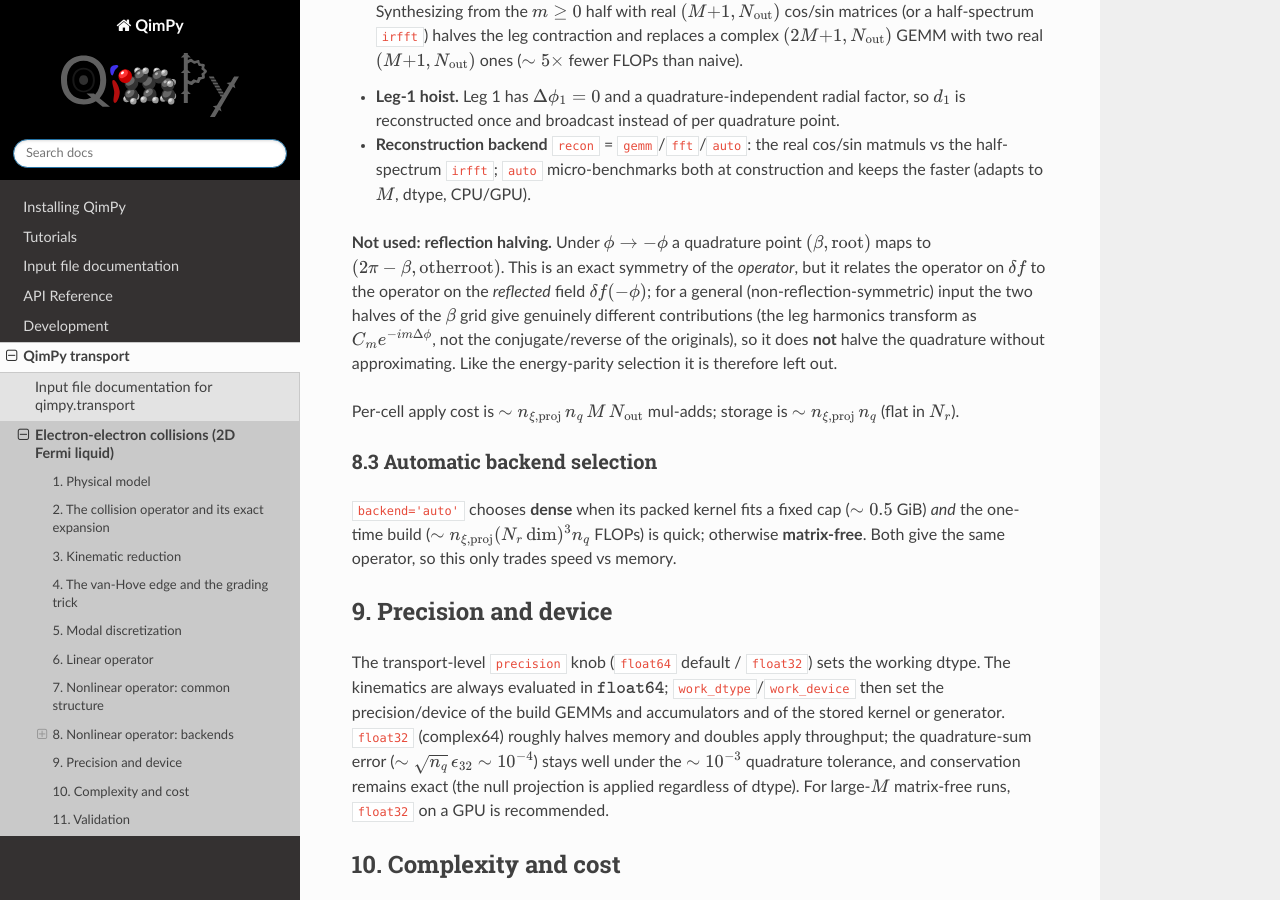
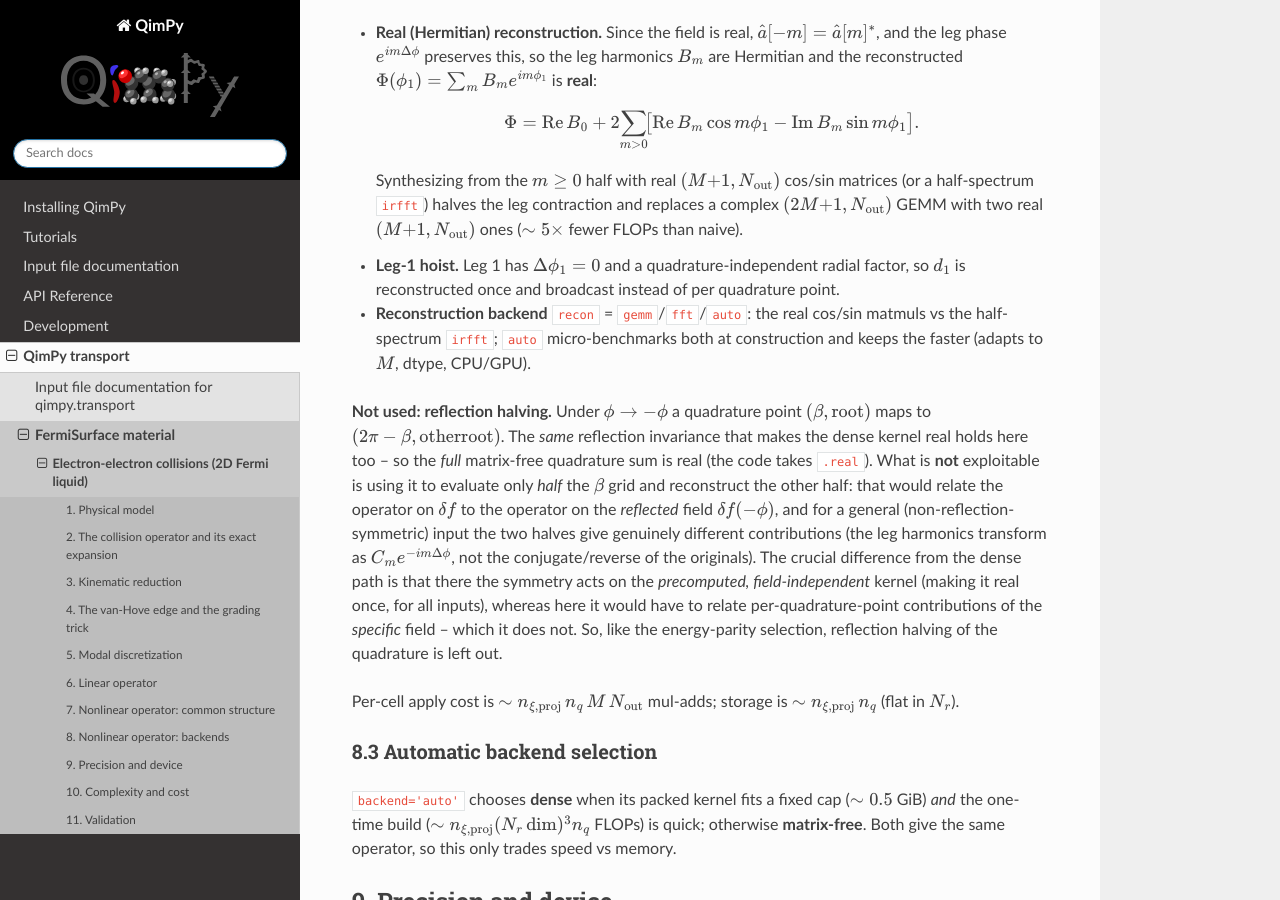
Before and after one commit to shankar1729/qimpy, a Sphinx documentation site: the page built from docs/source/transport/fermi_surface/ee_collisions.rst, in a window 1280 px wide and 900 px high, scrolled down 7398 px. Built offline with Sphinx 7.4.7 and the Read the Docs theme 3.1.0, drawn with Linux system fonts in a browser that asks for light colours; some of the changed text lies outside the part shown.

Commit message:
docs: move e-e guide under transport/fermi_surface/; clarify reflection
Relocate the e-e collision guide to docs/source/transport/fermi_surface/
(matching the FermiSurface material's code path) under a new fermi_surface
section index.

Clarify the phi -> -phi reflection symmetry, which is used in two distinct
ways: it makes the DENSE precontracted kernel real (a field-independent
identity from the reflection-invariant kinematic measure -- exact for any
input, halving storage), but it does NOT let the MATRIX-FREE path halve the
quadrature loop (that would relate the operator on delta_f to the operator on
the reflected field delta_f(-phi), which is not a per-point reconstruction for
a general field).  The full matrix-free sum is still real; only halving the
work is non-exploitable.

Co-Authored-By: Claude Opus 4.7 <noreply@anthropic.com>

```diff
--- a/docs/source/transport/ee_collisions.rst
+++ b/docs/source/transport/fermi_surface/ee_collisions.rst
@@ -363,9 +363,20 @@ rank-3 tensor over the flat leg index :math:`p = l\cdot \dim + (m{+}M)`
    only one entry per *unordered* triple :math:`(p_a\le p_b\le p_c)` is
    stored, with the leg-ordering multiplicity (6/3/1 for all-distinct/
    two-equal/all-equal) folded into the value.
-#. **Reflection** :math:`\phi\to-\phi`.  Isotropy plus reality make the
-   complex-harmonic kernel **real**, halving storage again (stored real,
-   applied against the complex field).
+#. **Reflection** :math:`\phi\to-\phi` makes the *kernel real*.  The discrete
+   kinematic measure is reflection-invariant -- the :math:`\beta` grid is
+   symmetric about :math:`\pi` and the reflection swaps the two
+   :math:`\phi_2` roots, so contributions pair exactly.  Writing the kernel as
+   :math:`\text{Tc}[m_a,m_b,m_c]=\int d\mu\,W\,
+   e^{i(m_a\phi_2+m_b\phi_3+m_c\phi_4)}` with real radial factors, the
+   substitution :math:`\phi\to-\phi` (invariant :math:`d\mu\,W`) returns the
+   complex conjugate of the *same* integral, so :math:`\text{Tc}` is **real**
+   (verified to :math:`\sim10^{-14}`; the code stores ``.real``).  This halves
+   storage and gives a real-kernel :math:`\times` complex-field apply.  This is
+   a *field-independent* property of the precontracted kernel and is exact for
+   any input; it is **not** the same as halving the matrix-free quadrature loop,
+   which is *not* exploitable (see the matrix-free note,
+   :ref:`reflection halving <ee-reflection-mf>`).
 
 The result is the packed kernel :math:`\texttt{\_sp\_S}[l_o, t]` over kept
 unordered triples :math:`t`, with storage and per-cell apply both
@@ -458,16 +469,23 @@ feasible option at large :math:`(M,N_r)`.
   both at construction and keeps the faster (adapts to :math:`M`, dtype,
   CPU/GPU).
 
+.. _ee-reflection-mf:
+
 **Not used: reflection halving.**  Under :math:`\phi\to-\phi` a quadrature
 point :math:`(\beta,\text{root})` maps to :math:`(2\pi-\beta,\text{other
-root})`.  This is an exact symmetry of the *operator*, but it relates the
-operator on :math:`\delta f` to the operator on the *reflected* field
-:math:`\delta f(-\phi)`; for a general (non-reflection-symmetric) input the two
-halves of the :math:`\beta` grid give genuinely different contributions (the
-leg harmonics transform as :math:`C_m e^{-im\Delta\phi}`, not the
-conjugate/reverse of the originals), so it does **not** halve the quadrature
-without approximating.  Like the energy-parity selection it is therefore left
-out.
+root})`.  The *same* reflection invariance that makes the dense kernel real
+holds here too -- so the *full* matrix-free quadrature sum is real (the code
+takes ``.real``).  What is **not** exploitable is using it to evaluate only
+*half* the :math:`\beta` grid and reconstruct the other half: that would relate
+the operator on :math:`\delta f` to the operator on the *reflected* field
+:math:`\delta f(-\phi)`, and for a general (non-reflection-symmetric) input the
+two halves give genuinely different contributions (the leg harmonics transform
+as :math:`C_m e^{-im\Delta\phi}`, not the conjugate/reverse of the originals).
+The crucial difference from the dense path is that there the symmetry acts on
+the *precomputed, field-independent* kernel (making it real once, for all
+inputs), whereas here it would have to relate per-quadrature-point
+contributions of the *specific* field -- which it does not.  So, like the
+energy-parity selection, reflection halving of the quadrature is left out.
 
 Per-cell apply cost is :math:`\sim n_{\xi,\rm proj}\, n_q\, M\, N_{\rm out}`
 mul-adds; storage is :math:`\sim n_{\xi,\rm proj}\, n_q` (flat in :math:`N_r`).
--- a/docs/source/transport/index.rst
+++ b/docs/source/transport/index.rst
@@ -9,4 +9,4 @@ using *ab initio* electronic structure and scattering kernels.
     :maxdepth: 1
 
     inputfile
-    ee_collisions
+    fermi_surface/index
```
Also changed, not shown: docs/source/transport/fermi_surface/index.rst (added, +11 -0 lines).
